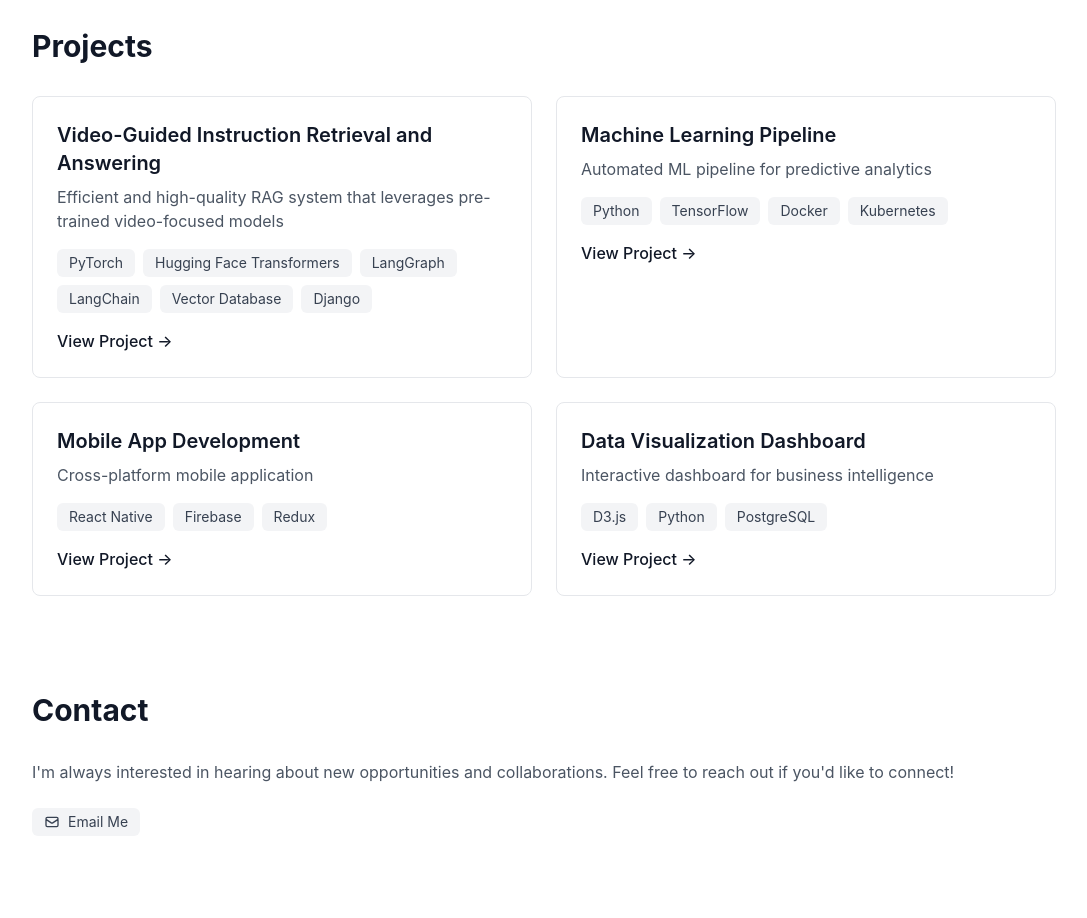
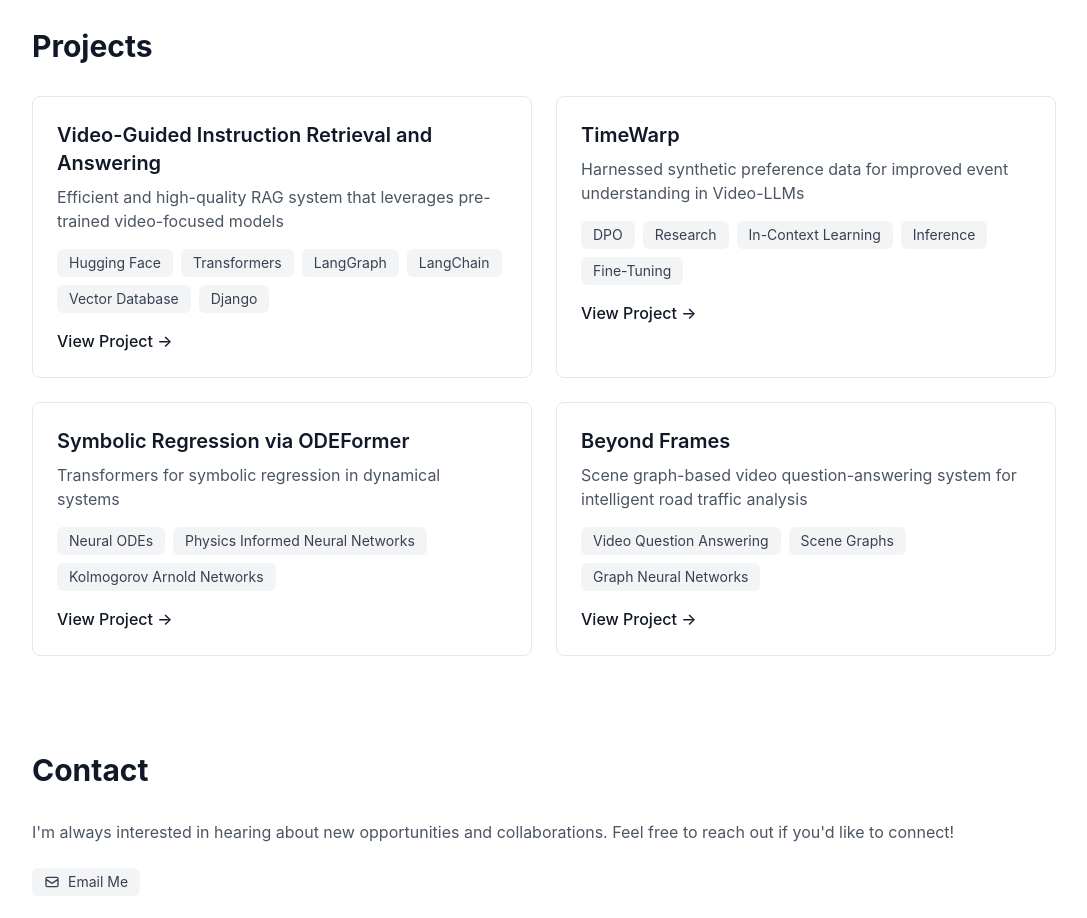
Before and after one commit to sameepv21/portfolio, a React (Create React App) app: page / in a window 1280 px wide. Shown: the part 1440-2358 px from the top of the page, without its empty margins (128-1215 px from the left). Built offline with nearby package versions, Linux system fonts and the light colour scheme.

Commit message:
[info]: corrected information for the projects

```diff
--- a/src/components/Projects.js
+++ b/src/components/Projects.js
@@ -3,27 +3,27 @@ export default function Projects() {
     {
       title: 'Video-Guided Instruction Retrieval and Answering',
       description: 'Efficient and high-quality RAG system that leverages pre-trained video-focused models',
-      technologies: ["PyTorch", "Hugging Face Transformers", "LangGraph", "LangChain", "Vector Database", "Django"],
+      technologies: ["Hugging Face", "Transformers", "LangGraph", "LangChain", "Vector Database", "Django"],
       link: '#'
     },
     {
-      title: 'Machine Learning Pipeline',
-      description: 'Automated ML pipeline for predictive analytics',
-      technologies: ['Python', 'TensorFlow', 'Docker', 'Kubernetes'],
-      link: '#'
+      title: 'TimeWarp',
+      description: 'Harnessed synthetic preference data for improved event understanding in Video-LLMs',
+      technologies: ['DPO', 'Research', 'In-Context Learning', "Inference", "Fine-Tuning"],
+      link: 'https://github.com/sameepv21/TimeWarp'
     },
     {
-      title: 'Mobile App Development',
-      description: 'Cross-platform mobile application',
-      technologies: ['React Native', 'Firebase', 'Redux'],
-      link: '#'
+      title: 'Symbolic Regression via ODEFormer',
+      description: 'Transformers for symbolic regression in dynamical systems',
+      technologies: ['Neural ODEs', 'Physics Informed Neural Networks', 'Kolmogorov Arnold Networks'],
+      link: 'https://github.com/sameepv21/odeformer'
     },
     {
-      title: 'Data Visualization Dashboard',
-      description: 'Interactive dashboard for business intelligence',
-      technologies: ['D3.js', 'Python', 'PostgreSQL'],
-      link: '#'
-    }
+      title: 'Beyond Frames',
+      description: 'Scene graph-based video question-answering system for intelligent road traffic analysis',
+      technologies: ['Video Question Answering', 'Scene Graphs', 'Graph Neural Networks'],
+      link: 'https://github.com/sameepv21/Beyond_Frames'
+    },
   ];
 
   return (
```
